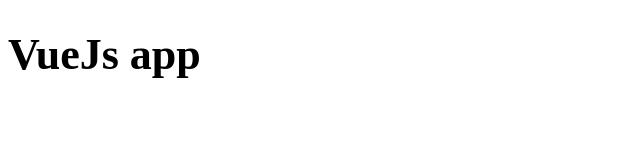
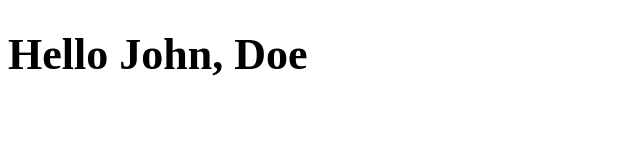
Before and after one commit to WebDevRaul/VueJs-Lvl-1, a plain HTML site: page index.html in a window 1280 px wide. Shown: the whole page, without its empty margins (0-640 px from the left). Drawn offline with nearby package versions, Linux system fonts and the light colour scheme.

Commit message:
Use on javascript methods inline

```diff
--- a/app.js
+++ b/app.js
@@ -1 +1,10 @@
-Vue.createApp({}).mount('#app')
+const vm = Vue.createApp({
+  data() {
+    return {
+      f_name: 'John',
+      l_name: 'Doe'
+    }
+  }
+}).mount('#app')
+
+// setTimeout(() => { vm.f_name = 'Bob' }, 2000)
--- a/index.html
+++ b/index.html
@@ -8,9 +8,9 @@
   <title>Vuejs</title>
 </head>
 <body>
-  <div id='app'>
-    <h1>VueJs app</h1>
-  </div>
+  <main id='app'>
+    <h1>Hello {{ `${f_name.concat(',')} ${l_name}` }}</h1>
+  </main>
   <script src="https://unpkg.com/vue@next"></script>
   <script src="app.js"></script>
 </body>
```
